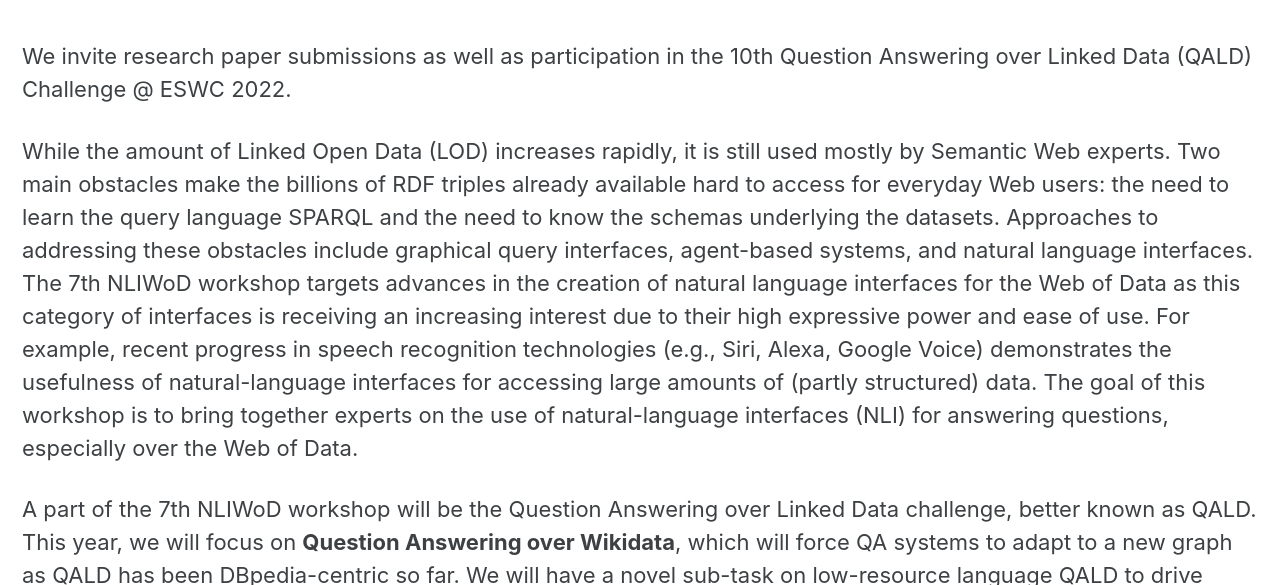
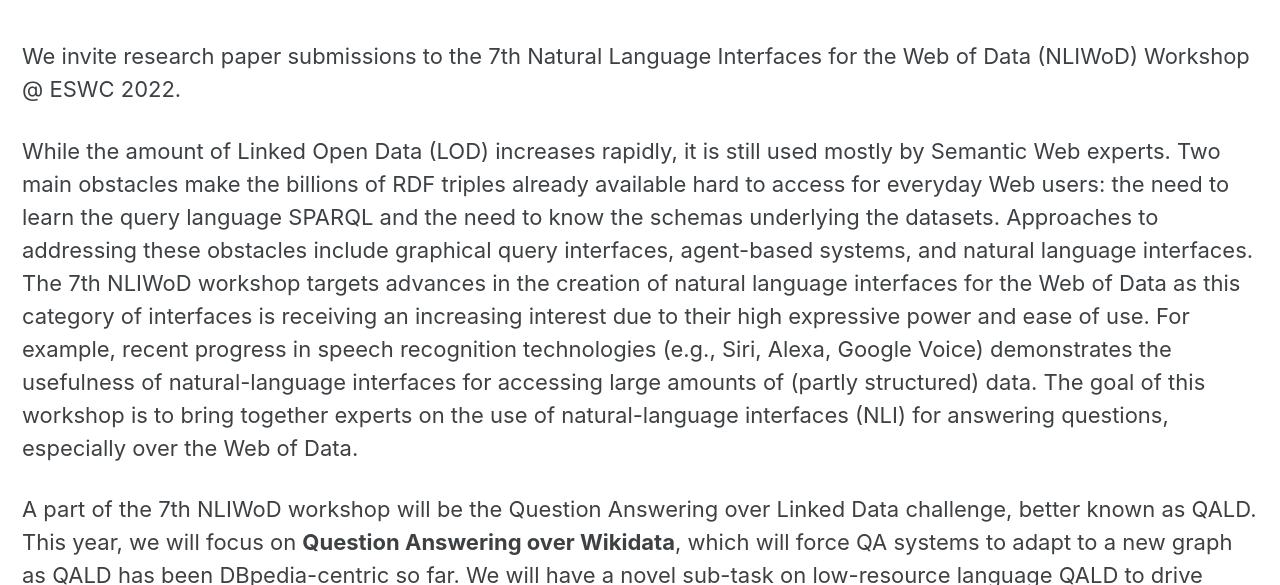
Before and after one commit to semantic-systems/nliwod-workshop, a Jekyll site: the page built from call-for-papers.md, in a window 1280 px wide and 900 px high, cut to the strip 315-900 px from the top of the window. Built offline with Jekyll 4.4.1, drawn with Linux system fonts in a browser that asks for light colours; cached includes are drawn as plain includes; some of the changed text lies outside the part shown.

Commit message:
Update call-for-papers.md

```diff
--- a/call-for-papers.md
+++ b/call-for-papers.md
@@ -3,7 +3,7 @@ title: Call for Papers and Systems
 permalink: /call-for-papers.html
 ref: call-for-papers
 ---
-We invite research paper submissions as well as participation in the 10th Question Answering over Linked Data (QALD) Challenge @ ESWC 2022.
+We invite research paper submissions to the 7th Natural Language Interfaces for the Web of Data (NLIWoD) Workshop @ ESWC 2022.
 
 While the amount of Linked Open Data (LOD) increases rapidly, it is still used mostly by Semantic Web experts. Two main obstacles make the billions of RDF triples already available hard to access for everyday Web users: the need to learn the query language SPARQL and the need to know the schemas underlying the datasets. Approaches to addressing these obstacles include graphical query interfaces, agent-based systems, and natural language interfaces. The 7th NLIWoD workshop targets advances in the creation of natural language interfaces for the Web of Data as this category of interfaces is receiving an increasing interest due to their high expressive power and ease of use. For example, recent progress in speech recognition technologies (e.g., Siri, Alexa, Google Voice) demonstrates the usefulness of natural-language interfaces for accessing large amounts of (partly structured) data. The goal of this workshop is to bring together experts on the use of natural-language interfaces (NLI) for answering questions, especially over the Web of Data.
 
```
Also changed, not shown: other parts of call-for-papers.md (+1 -1 lines).
